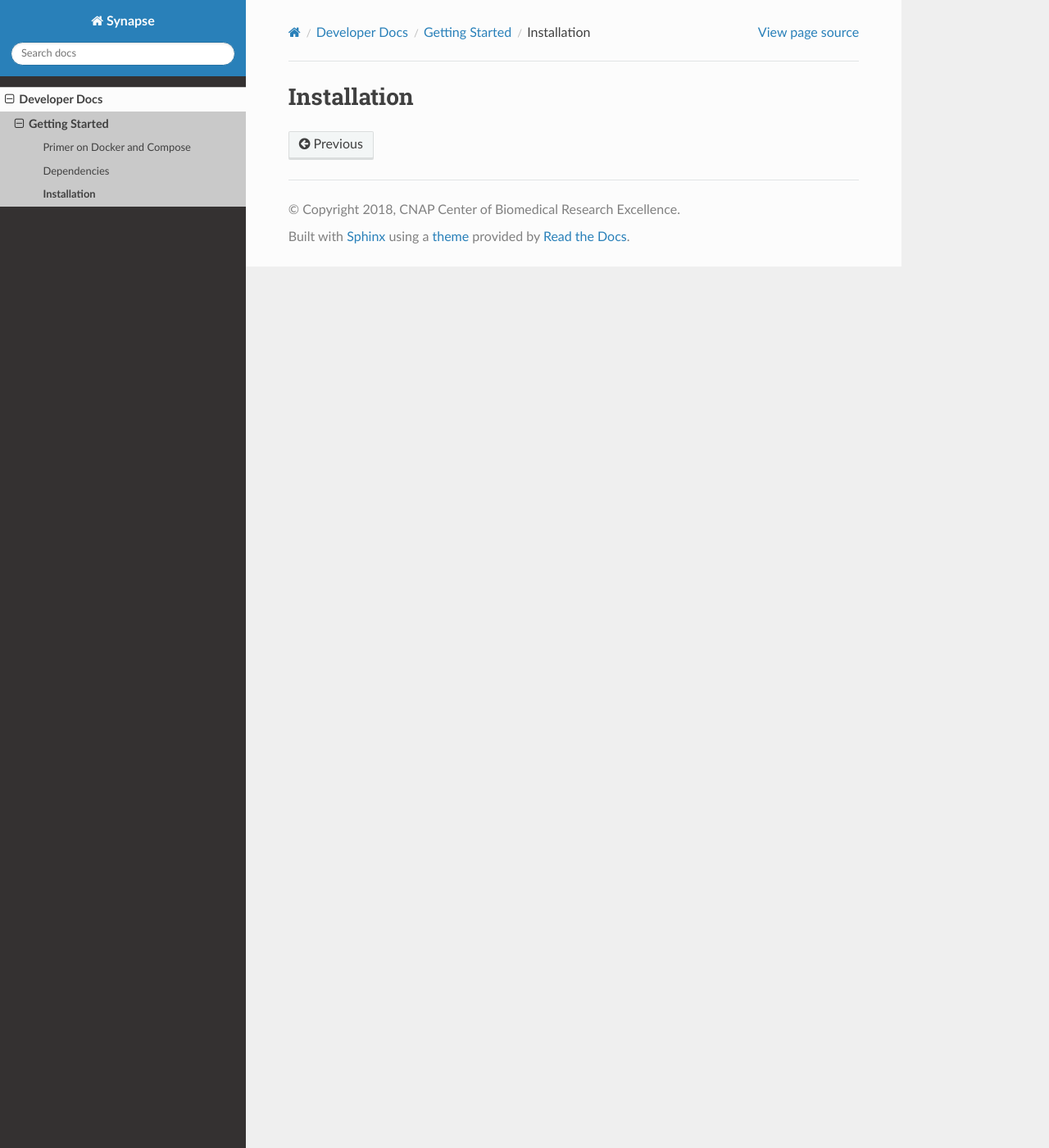
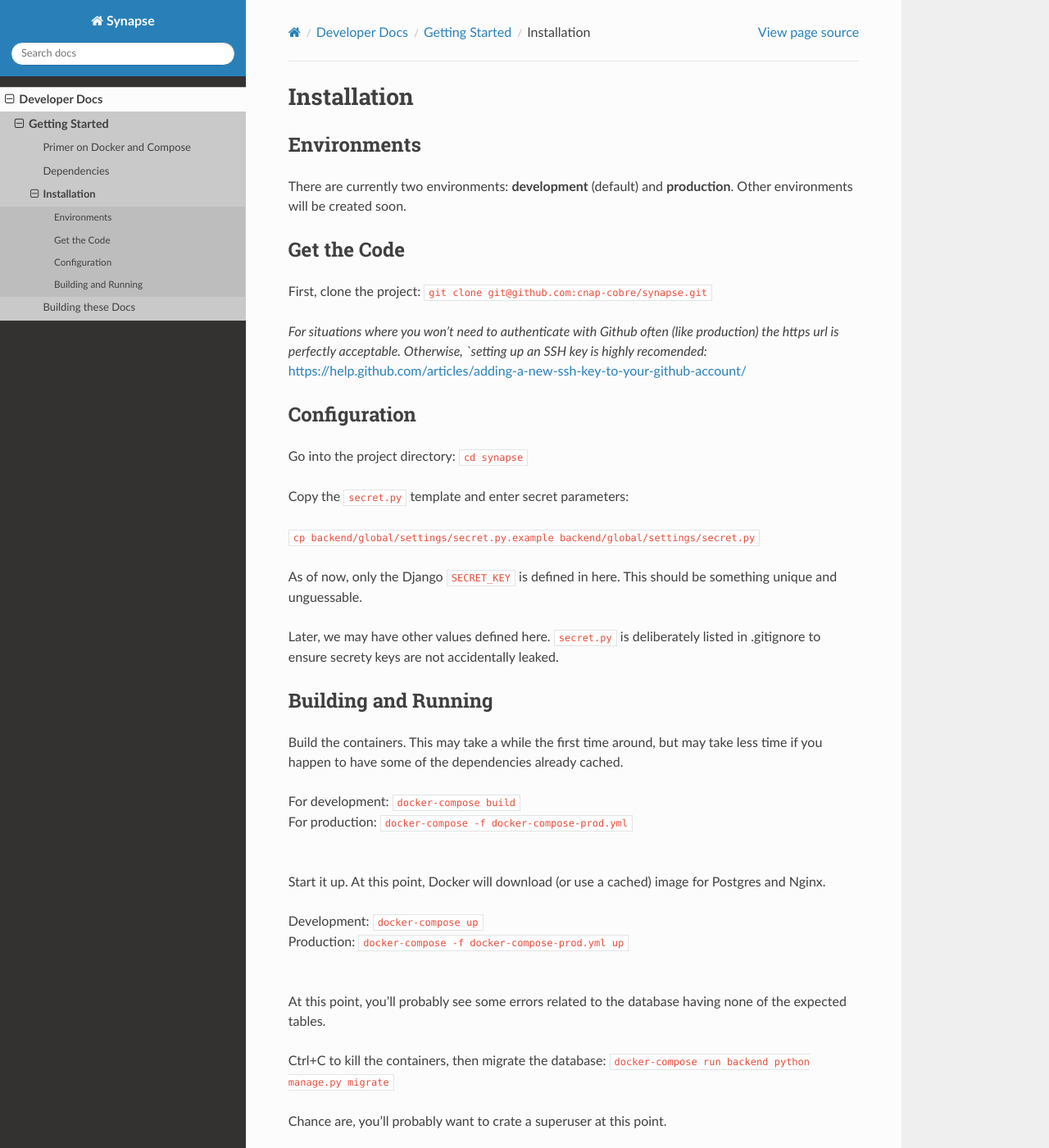
Before and after one commit to cnap-cobre/synapse-docs, a Sphinx documentation site: the page built from source/developer_docs/getting_started/install.rst, in a window 1280 px wide and 1400 px high. Shown: the whole window at 82% size. Built offline with Sphinx 7.4.7 and the Read the Docs theme 2.0.0, drawn with Linux system fonts in a browser that asks for light colours; some of the changed text lies outside the part shown.

Commit message:
Add more developer documentation #10

```diff
--- a/source/developer_docs/getting_started/index.rst
+++ b/source/developer_docs/getting_started/index.rst
@@ -9,3 +9,4 @@ Getting Started
    primer
    dependencies
    install
+   these_docs
--- a/source/developer_docs/getting_started/install.rst
+++ b/source/developer_docs/getting_started/install.rst
@@ -1,3 +1,66 @@
 ############
 Installation
 ############
+
+Environments
+~~~~~~~~~~~~
+
+There are currently two environments: **development** (default) and
+**production**.  Other environments will be created soon.
+
+
+Get the Code
+~~~~~~~~~~~~
+
+First, clone the project: ``git clone git@github.com:cnap-cobre/synapse.git``
+
+*For situations where you won't need to authenticate with Github often (like
+production) the https url is perfectly acceptable.  Otherwise,
+`setting up an SSH key is highly recomended:*
+https://help.github.com/articles/adding-a-new-ssh-key-to-your-github-account/
+
+
+Configuration
+~~~~~~~~~~~~~
+
+Go into the project directory: ``cd synapse``
+
+Copy the ``secret.py`` template and enter secret parameters:
+
+``cp backend/global/settings/secret.py.example backend/global/settings/secret.py``
+
+As of now, only the Django ``SECRET_KEY`` is defined in here.  This should be
+something unique and unguessable.
+
+Later, we may have other values defined here.  ``secret.py`` is deliberately
+listed in .gitignore to ensure secrety keys are not accidentally leaked.
+
+Building and Running
+~~~~~~~~~~~~~~~~~~~~
+
+Build the containers.  This may take a while the first time around, but may
+take less time if you happen to have some of the dependencies already cached.
+
+| For development: ``docker-compose build``
+| For production: ``docker-compose -f docker-compose-prod.yml``
+|
+
+Start it up.  At this point, Docker will download (or use a cached) image for
+Postgres and Nginx.
+
+| Development: ``docker-compose up``
+| Production: ``docker-compose -f docker-compose-prod.yml up``
+|
+
+At this point, you'll probably see some errors related to the database having
+none of the expected tables.
+
+Ctrl+C to kill the containers, then migrate the database: ``docker-compose run backend python manage.py migrate``
+
+Chance are, you'll probably want to crate a superuser at this point.
+
+``docker-compose run backend python manage.py createsuperuser``
+
+And start it back up:
+
+``docker-compose up`` (add ``-f docker-compose-prod.yml`` for production)
```
Also changed, not shown: source/developer_docs/getting_started/dependencies.rst (+22 -5 lines), source/developer_docs/getting_started/these_docs.rst (added, +10 -0 lines).
